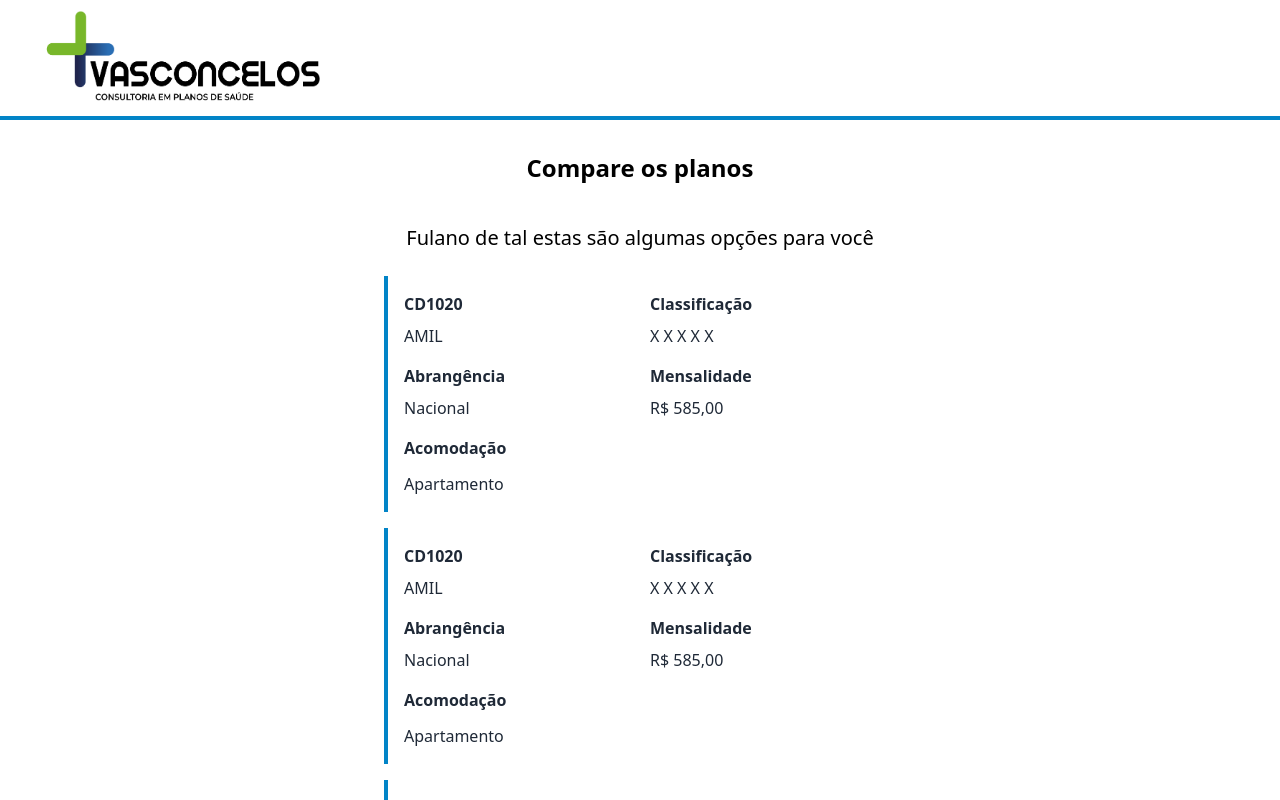
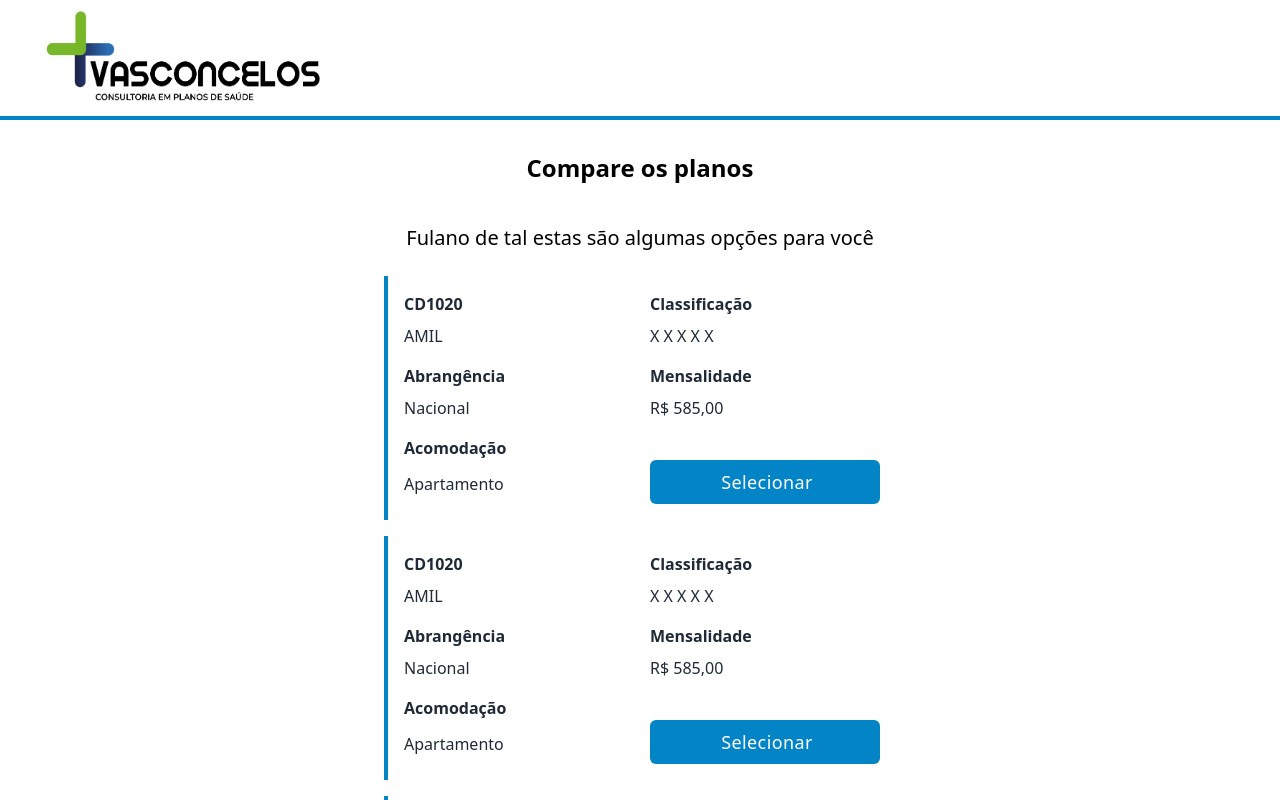
Before and after one commit to thiago-santanna/saude-orcamento-app, a Next.js app: page /compare in a window 1280 px wide. Shown: the top 800 px of the page. Built offline with nearby package versions, Linux system fonts and the light colour scheme.

Commit message:
butao no compnente de plano

```diff
--- a/components/plano-compare/index.js
+++ b/components/plano-compare/index.js
@@ -1,3 +1,4 @@
+import Link from "next/link";
 
 export default function PlanoCompare() {
   return (
@@ -7,21 +8,38 @@ export default function PlanoCompare() {
           <span className="font-bold">CD1020</span>
           <span>AMIL</span>
         </div>
+
         <div className="flex flex-col gap-2">
           <span className="font-bold">Classificação</span>
           <span>X X X X X</span>
         </div>
+
         <div className="flex flex-col gap-2">
           <span className="font-bold">Abrangência</span>
           <span>Nacional</span>
         </div>
+
         <div className="flex flex-col gap-2">
           <span className="font-bold">Mensalidade</span>
           <span>R$ 585,00</span>
         </div>
+
         <div className="flex flex-col gap-3">
           <span className="font-bold">Acomodação</span>
           <span>Apartamento</span>
+        </div>
+
+        <div className='mt-6 text-base'>
+          <button
+            type='button'
+            // onClick={handleInsertUser}
+            className='w-full px-4 py-2 tracking-wide text-white text-center transition-colors duration-200 transform bg-sky-600 rounded-md hover:bg-sky-400 focus:outline-none focus:bg-sky-400 focus:ring focus:ring-sky-300 focus:ring-opacity-50'
+          >
+            {/* <Edit size={24} color='white' className='mr-3 inline' /> */}
+            <Link href='#'>
+              <a className='text-lg pl-1 focus:outline-none focus:underline hover:underline'>Selecionar</a>
+            </Link>
+          </button>
         </div>
       </div>
     </>
```
